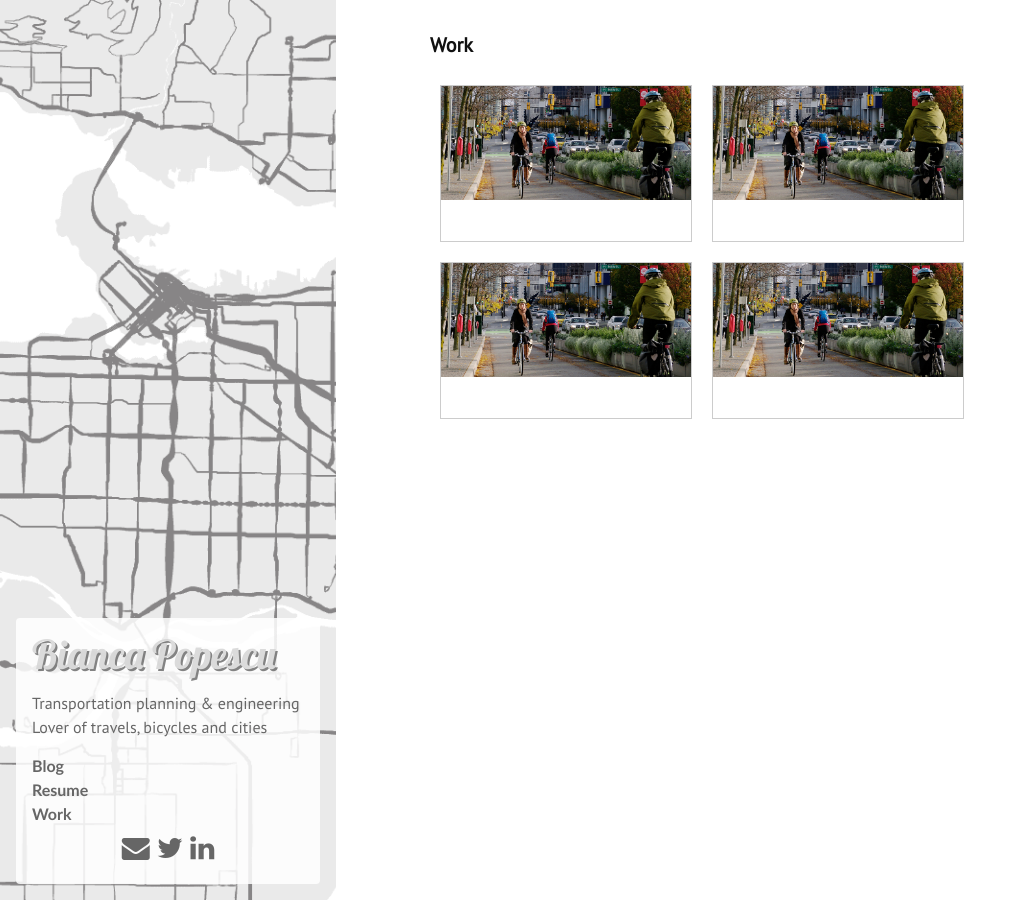
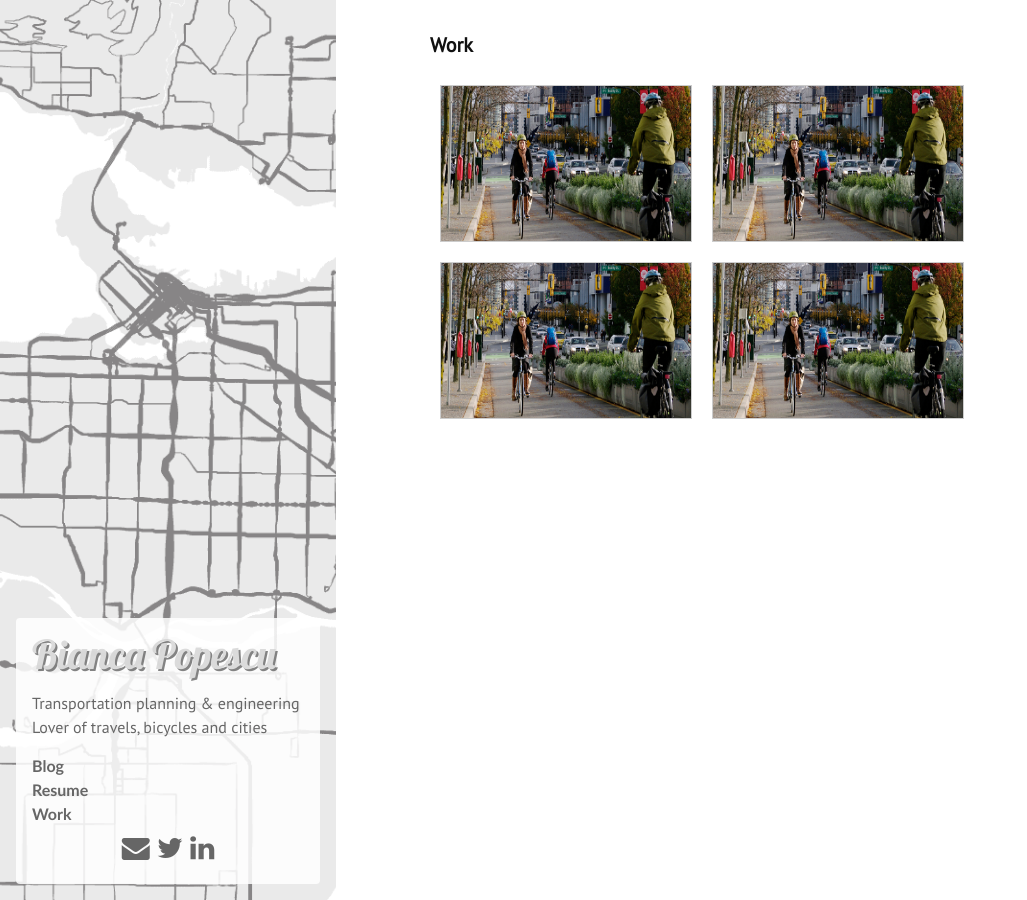
Before and after one commit to biancapopescu/biancapopescu.github.io, a Jekyll site: the page built from work.html, in a window 1280 px wide. Shown: the whole page, without its empty margins (0-1027 px from the left). Built offline with Jekyll 4.4.1, drawn with Linux system fonts in a browser that asks for light colours; nearby versions of some CDN libraries.

Commit message:
changes the aspect ratio for work item img

```diff
--- a/_sass/_layout.scss
+++ b/_sass/_layout.scss
@@ -287,6 +287,6 @@ a.site-title {
 }
 
 .work-item img {
-    min-width: 100%;
-    height: auto;
+    min-height: 100%;
+    width: auto;
 }
```
